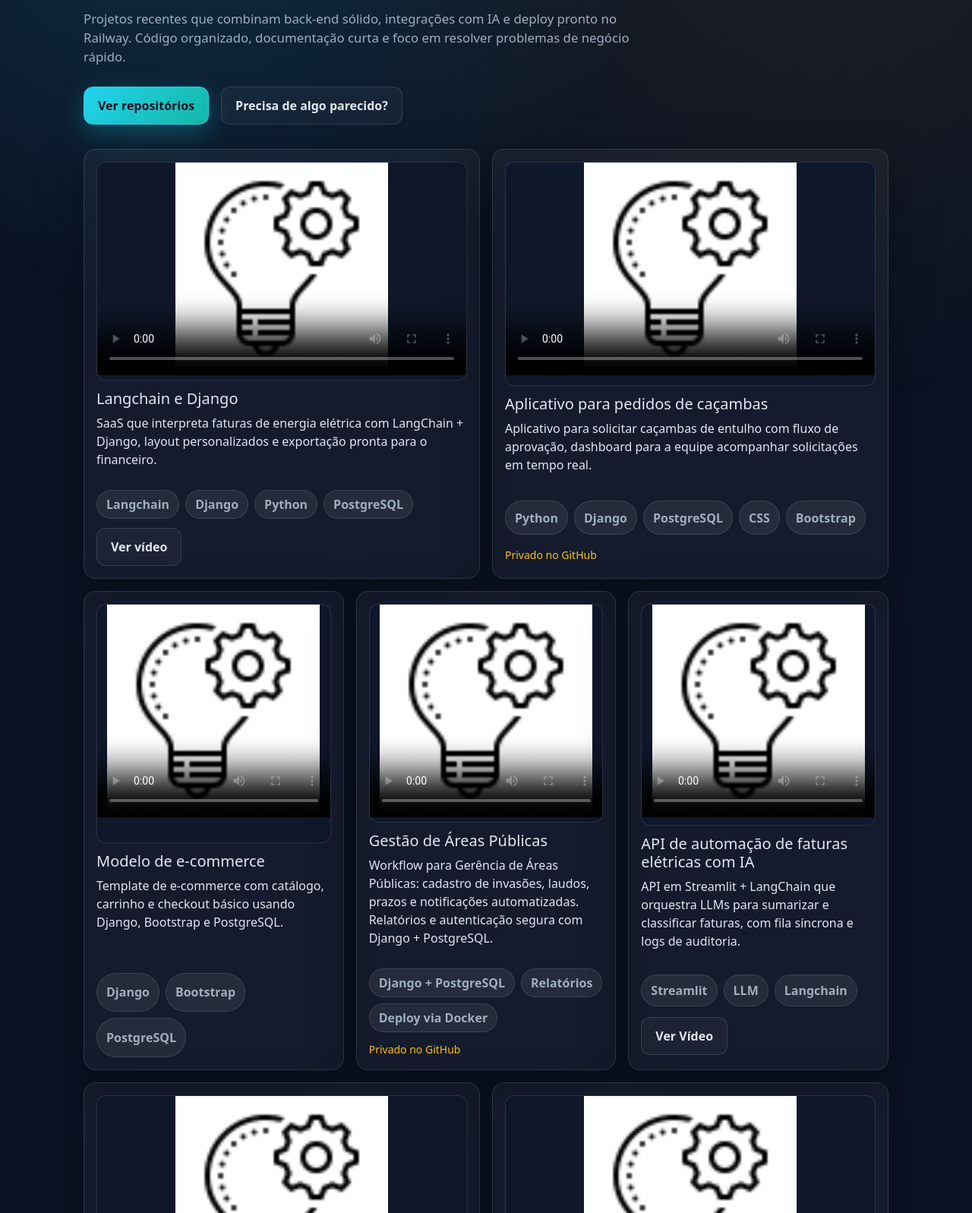
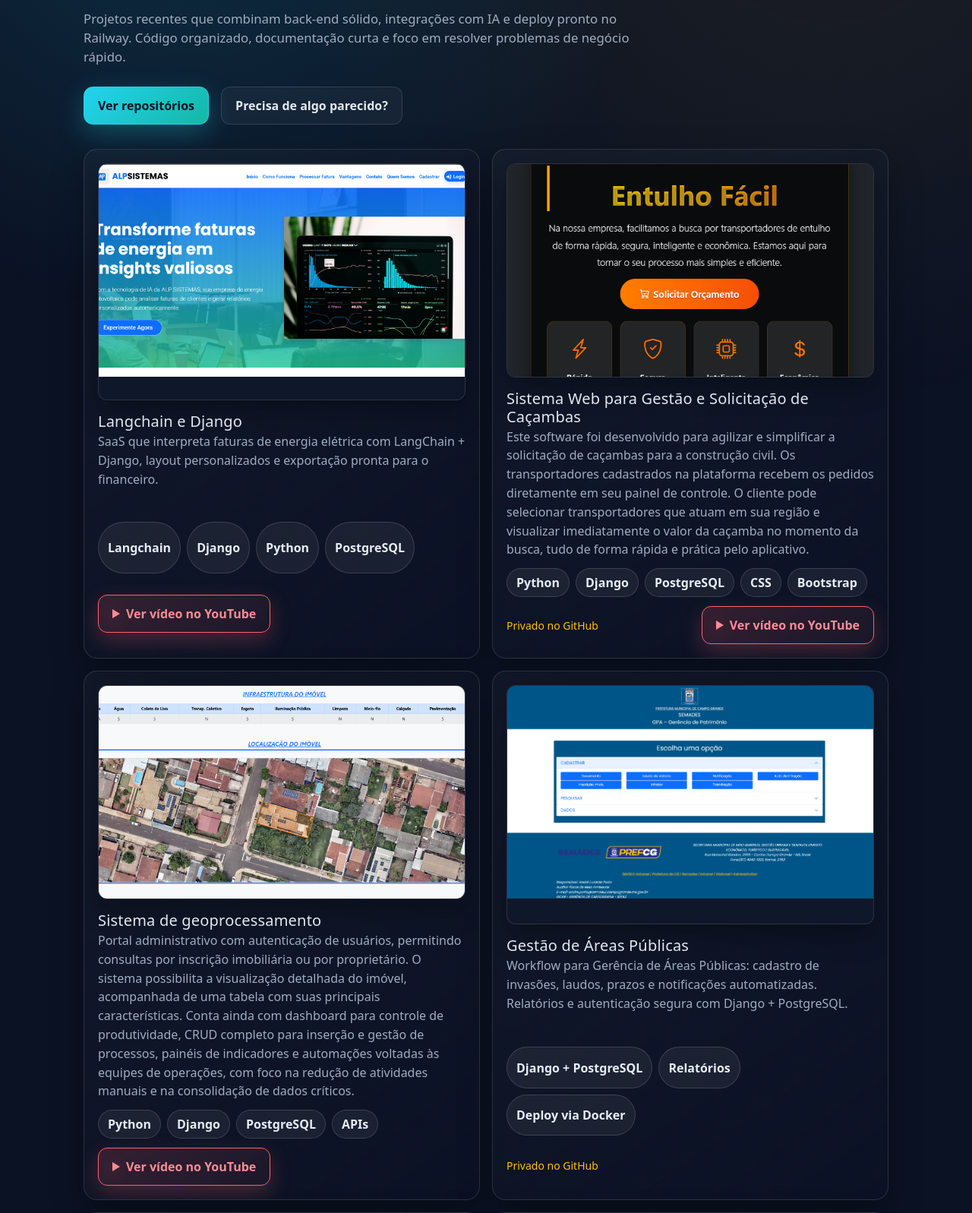
Before and after one commit to andreportol/my_portifolio, a Django app: page /projetos/ in a window 1280 px wide. Shown: the part 284-1881 px from the top of the page at 76% size. Run offline with Django 4.2, Linux system fonts and the light colour scheme.

Commit message:
Atualizando o template dos projetos.

```diff
--- a/core/static/css/site.css
+++ b/core/static/css/site.css
@@ -177,6 +177,33 @@ a:hover {
     color: var(--text);
 }
 
+.btn-ghost.btn-youtube {
+    border-color: #ff5f6d;
+    color: #ff8b95;
+    background: linear-gradient(135deg, rgba(255, 95, 109, 0.16), rgba(255, 95, 109, 0.06));
+    box-shadow: 0 10px 28px rgba(255, 95, 109, 0.25);
+    display: inline-flex;
+    align-items: center;
+    gap: 8px;
+}
+
+.btn-ghost.btn-youtube::before {
+    content: "";
+    width: 0;
+    height: 0;
+    border-top: 6px solid transparent;
+    border-bottom: 6px solid transparent;
+    border-left: 10px solid currentColor;
+    filter: drop-shadow(0 4px 10px rgba(255, 95, 109, 0.35));
+}
+
+.btn-ghost.btn-youtube:hover {
+    border-color: #ff7a85;
+    color: #ff9ba5;
+    transform: translateY(-1px) scale(1.01);
+    box-shadow: 0 16px 40px rgba(255, 95, 109, 0.32);
+}
+
 .chip-list {
     display: flex;
     flex-wrap: wrap;
@@ -329,13 +356,59 @@ a:hover {
 }
 
 .project-card {
-    background: var(--panel);
+    position: relative;
+    background: linear-gradient(145deg, rgba(255, 255, 255, 0.03), rgba(11, 18, 36, 0.92));
     border: 1px solid var(--border);
-    border-radius: 16px;
-    padding: 16px;
-    box-shadow: var(--shadow);
+    border-radius: 18px;
+    padding: 18px;
+    box-shadow: 0 18px 45px rgba(0, 0, 0, 0.32);
     display: grid;
     gap: 12px;
+    overflow: hidden;
+    transition: border-color 0.22s ease, transform 0.22s ease, box-shadow 0.22s ease;
+    isolation: isolate;
+}
+
+.project-card::before {
+    content: "";
+    position: absolute;
+    inset: -10%;
+    background: radial-gradient(circle at 20% 20%, rgba(34, 211, 238, 0.18), transparent 35%),
+        radial-gradient(circle at 80% 15%, rgba(251, 191, 36, 0.15), transparent 40%);
+    opacity: 0;
+    transition: opacity 0.25s ease;
+    pointer-events: none;
+    z-index: 0;
+    filter: blur(14px);
+}
+
+.project-card::after {
+    content: "";
+    position: absolute;
+    inset: 0;
+    border-radius: inherit;
+    border: 1px solid transparent;
+    background: linear-gradient(135deg, rgba(34, 211, 238, 0.35), rgba(251, 191, 36, 0.2));
+    opacity: 0;
+    transition: opacity 0.25s ease;
+    pointer-events: none;
+    z-index: 0;
+}
+
+.project-card > * {
+    position: relative;
+    z-index: 1;
+}
+
+.project-card:hover {
+    border-color: rgba(34, 211, 238, 0.4);
+    box-shadow: 0 26px 70px rgba(0, 0, 0, 0.38);
+    transform: translateY(-4px);
+}
+
+.project-card:hover::before,
+.project-card:hover::after {
+    opacity: 1;
 }
 
 .project-thumb {
@@ -343,6 +416,32 @@ a:hover {
     overflow: hidden;
     border: 1px solid var(--border);
     background: #0f172a;
+    box-shadow: 0 14px 36px rgba(0, 0, 0, 0.32);
+}
+
+.project-thumb img {
+    transition: transform 0.24s ease;
+}
+
+.project-card:hover .project-thumb img {
+    transform: scale(1.03);
+}
+
+.project-card h5 {
+    margin: 4px 0 2px;
+    letter-spacing: 0.01em;
+}
+
+.project-card p {
+    margin: 0;
+    color: var(--muted);
+    line-height: 1.55;
+}
+
+.project-card .pill {
+    border-color: rgba(255, 255, 255, 0.14);
+    background: rgba(255, 255, 255, 0.06);
+    color: #e5edf7;
 }
 
 .pill {
--- a/core/templates/projetos.html
+++ b/core/templates/projetos.html
@@ -16,14 +16,13 @@
         </div>
     </section>
 
-    <section class="row g-3">
+    <section class="row g-3 row-cols-1 row-cols-md-2">
         <div class="col-md-6">
             <div class="project-card h-100">
                 <div class="project-thumb">
-                    <video class="lazy-video" width="100%" height="280" controls preload="none" playsinline poster="{% static 'img/projeto-80-branco.png' %}">
-
-                        Seu navegador não suporta o elemento de vídeo.
-                    </video>
+                    <a href="https://www.youtube.com/watch?v=Epm26vg4MPg" target="_blank" rel="noopener noreferrer">
+                        <img src="{% static 'img/alpfaturas.png' %}" alt="Thumbnail do projeto Langchain e Django" class="img-fluid w-100" style="height: 280px; object-fit: cover;">
+                    </a>
                 </div>
                 <div>
                     <h5>Langchain e Django</h5>
@@ -36,21 +35,20 @@
                     <span class="pill">PostgreSQL</span>
                 </div>
                 <div class="d-flex justify-content-between align-items-center">
-                    <a href="https://www.youtube.com/watch?v=Epm26vg4MPg" class="btn-ghost" target="_blank" rel="noopener noreferrer">Ver vídeo</a>
+                    <a href="https://www.youtube.com/watch?v=Epm26vg4MPg" class="btn-ghost btn-youtube" target="_blank" rel="noopener noreferrer">Ver vídeo no YouTube</a>
                 </div>
             </div>
         </div>
         <div class="col-md-6">
             <div class="project-card h-100">
                 <div class="project-thumb">
-                    <video class="lazy-video" width="100%" height="280" controls preload="none" playsinline poster="{% static 'img/projeto-80-branco.png' %}">
-
-                        Seu navegador não suporta o elemento de vídeo.
-                    </video>
+                    <a href="https://youtu.be/U8554AlPTiE" target="_blank" rel="noopener noreferrer">
+                        <img src="{% static 'img/entulhofacil.png' %}" alt="Thumbnail do Sistema Web para Gestão e Solicitação de Caçambas" class="img-fluid w-100" style="height: 280px; object-fit: cover;">
+                    </a>
                 </div>
                 <div>
-                    <h5>Aplicativo para pedidos de caçambas</h5>
-                    <p>Aplicativo para solicitar caçambas de entulho com fluxo de aprovação, dashboard para a equipe acompanhar solicitações em tempo real.</p>
+                    <h5>Sistema Web para Gestão e Solicitação de Caçambas</h5>
+                    <p>Este software foi desenvolvido para agilizar e simplificar a solicitação de caçambas para a construção civil. Os transportadores cadastrados na plataforma recebem os pedidos diretamente em seu painel de controle. O cliente pode selecionar transportadores que atuam em sua região e visualizar imediatamente o valor da caçamba no momento da busca, tudo de forma rápida e prática pelo aplicativo.</p>
                 </div>
                 <div class="d-flex flex-wrap gap-2">
                     <span class="pill">Python</span>
@@ -59,37 +57,38 @@
                     <span class="pill">CSS</span>
                     <span class="pill">Bootstrap</span>
                 </div>
-                <div class="d-flex justify-content-between align-items-center">
-                    <small class="text-warning">Privado no GitHub</small>
+                <div class="d-flex flex-wrap justify-content-between align-items-center gap-2">
+                    <small class="text-warning mb-0">Privado no GitHub</small>
+                    <a href="https://youtu.be/U8554AlPTiE" class="btn-ghost btn-youtube" target="_blank" rel="noopener noreferrer">Ver vídeo no YouTube</a>
                 </div>
             </div>
         </div>
-        <div class="col-md-4">
+        <div class="col-md-6">
             <div class="project-card h-100">
                 <div class="project-thumb">
-                    <video class="lazy-video" width="100%" height="280" controls preload="none" playsinline poster="{% static 'img/projeto-80-branco.png' %}">
-
-                        Seu navegador não suporta o elemento de vídeo.
-                    </video>
+                    <a href="https://youtu.be/semades-demo" target="_blank" rel="noopener noreferrer">
+                        <img src="{% static 'img/projeto_sisei.png' %}" alt="Thumbnail do painel integrado SISEI" class="img-fluid w-100" style="height: 280px; object-fit: cover;">
+                    </a>
                 </div>
                 <div>
-                    <h5>Modelo de e-commerce</h5>
-                    <p>Template de e-commerce com catálogo, carrinho e checkout básico usando Django, Bootstrap e PostgreSQL.</p>
+                    <h5>Sistema de geoprocessamento</h5>
+                    <p>Portal administrativo com autenticação de usuários, permitindo consultas por inscrição imobiliária ou por proprietário. O sistema possibilita a visualização detalhada do imóvel, acompanhada de uma tabela com suas principais características. Conta ainda com dashboard para controle de produtividade, CRUD completo para inserção e gestão de processos, painéis de indicadores e automações voltadas às equipes de operações, com foco na redução de atividades manuais e na consolidação de dados críticos.</p>
                 </div>
                 <div class="d-flex flex-wrap gap-2">
+                    <span class="pill">Python</span>
                     <span class="pill">Django</span>
-                    <span class="pill">Bootstrap</span>
                     <span class="pill">PostgreSQL</span>
+                    <span class="pill">APIs</span>
+                </div>
+                <div class="d-flex justify-content-between align-items-center">
+                    <a href="https://youtu.be/semades-demo" class="btn-ghost btn-youtube" target="_blank" rel="noopener noreferrer">Ver vídeo no YouTube</a>
                 </div>
             </div>
         </div>
-        <div class="col-md-4">
+        <div class="col-md-6">
             <div class="project-card h-100">
                 <div class="project-thumb">
-                    <video class="lazy-video" width="100%" height="280" controls preload="none" playsinline poster="{% static 'img/projeto-80-branco.png' %}">
-
-                        Seu navegador não suporta o elemento de vídeo.
-                    </video>
+                    <img src="{% static 'img/semades.png' %}" alt="Thumbnail do projeto de Gestão de Áreas Públicas" class="img-fluid w-100" style="height: 280px; object-fit: cover;">
                 </div>
                 <div>
                     <h5>Gestão de Áreas Públicas</h5>
@@ -105,55 +104,10 @@
                 </div>
             </div>
         </div>
-        <div class="col-md-4">
+        <div class="col-md-6">
             <div class="project-card h-100">
                <div class="project-thumb">
-                    <video class="lazy-video" width="100%" height="280" controls preload="none" playsinline poster="{% static 'img/projeto-80-branco.png' %}">
-
-                        Seu navegador não suporta o elemento de vídeo.
-                    </video>
-                </div>
-                <div>
-                    <h5>API de automação de faturas elétricas com IA</h5>
-                    <p>API em Streamlit + LangChain que orquestra LLMs para sumarizar e classificar faturas, com fila síncrona e logs de auditoria.</p>
-                </div>
-                <div class="d-flex flex-wrap gap-2">
-                    <span class="pill">Streamlit</span>
-                    <span class="pill">LLM</span>
-                    <span class="pill">Langchain</span>
-                </div>
-                <div class="d-flex justify-content-between align-items-center">
-                    <a href="https://www.youtube.com/watch?v=be7E_3R8Uac" class="btn-ghost" target="_blank" rel="noopener noreferrer">Ver Vídeo</a>
-                </div>
-            </div>
-        </div>
-        <div class="col-md-6">
-            <div class="project-card h-100">
-                <div class="project-thumb">
-                    <video class="lazy-video" width="100%" height="280" controls preload="none" playsinline poster="{% static 'img/projeto-80-branco.png' %}">
-
-                        Seu navegador não suporta o elemento de vídeo.
-                    </video>
-                </div>
-                <div>
-                    <h5>Projeto iniciado em 2023 usando técnicas de geoprocessamento</h5>
-                    <p>Prova de conceito de geoprocessamento com GeoServer, GeoDjango e PostGIS, incluindo mapas temáticos e geocodificação.</p>
-                </div>
-                <div class="d-flex flex-wrap gap-2">
-                    <span class="pill">Python</span>
-                    <span class="pill">GeoDjango</span>
-                    <span class="pill">Postgis</span>
-                    <span class="pill">GeoServer</span>
-                </div>
-            </div>
-        </div>
-        <div class="col-md-6">
-            <div class="project-card h-100">
-                <div class="project-thumb">
-                    <video class="lazy-video" width="100%" height="280" controls preload="none" playsinline poster="{% static 'img/projeto-80-branco.png' %}">
-
-                        Seu navegador não suporta o elemento de vídeo.
-                    </video>
+                    <img src="{% static 'img/projeto-80-branco.png' %}" alt="Thumbnail do Aplicativo para controle de estoque usando técnicas de IA" class="img-fluid w-100" style="height: 280px; object-fit: cover;">
                 </div>
                 <div>
                     <h5>Aplicativo para controle de estoque usando técnicas de IA</h5>
@@ -168,37 +122,69 @@
                 </div>
             </div>
         </div>
+        <div class="col-md-6">
+            <div class="project-card h-100">
+               <div class="project-thumb">
+                    <a href="https://www.youtube.com/watch?v=be7E_3R8Uac" target="_blank" rel="noopener noreferrer">
+                        <img src="{% static 'img/projetoboeira.png' %}" alt="Thumbnail da API de automação de faturas elétricas com IA" class="img-fluid w-100" style="height: 280px; object-fit: cover;">
+                    </a>
+                </div>
+                <div>
+                    <h5>API de automação de faturas elétricas com IA</h5>
+                    <p>API em Streamlit + LangChain que orquestra LLMs para sumarizar e classificar faturas, com fila síncrona e logs de auditoria.</p>
+                </div>
+                <div class="d-flex flex-wrap gap-2">
+                    <span class="pill">Streamlit</span>
+                    <span class="pill">LLM</span>
+                    <span class="pill">Langchain</span>
+                </div>
+                <div class="d-flex justify-content-between align-items-center">
+                    <a href="https://www.youtube.com/watch?v=be7E_3R8Uac" class="btn-ghost btn-youtube" target="_blank" rel="noopener noreferrer">Ver vídeo no YouTube</a>
+                </div>
+            </div>
+        </div>
+        <div class="col-md-6">
+            <div class="project-card h-100">
+                <div class="project-thumb">
+                    <a href="https://youtu.be/HhSvcVWCDTQ" target="_blank" rel="noopener noreferrer">
+                        <img src="{% static 'img/videoGeo.png' %}" alt="Thumbnail do projeto de geoprocessamento" class="img-fluid w-100" style="height: 280px; object-fit: cover;">
+                    </a>
+                </div>
+                <div>
+                    <h5>Projeto iniciado em 2023 usando técnicas de geoprocessamento</h5>
+                    <p>Prova de conceito de geoprocessamento com GeoServer, GeoDjango e PostGIS, incluindo mapas temáticos e geocodificação.</p>
+                </div>
+                <div class="d-flex flex-wrap gap-2">
+                    <span class="pill">Python</span>
+                    <span class="pill">GeoDjango</span>
+                    <span class="pill">Postgis</span>
+                    <span class="pill">GeoServer</span>
+                </div>
+                <div class="d-flex justify-content-between align-items-center">
+                    <a href="https://youtu.be/HhSvcVWCDTQ" class="btn-ghost btn-youtube" target="_blank" rel="noopener noreferrer">Ver vídeo no YouTube</a>
+                </div>
+            </div>
+        </div>
+        <div class="col-md-6">
+            <div class="project-card h-100">
+                <div class="project-thumb">
+                    <a href="https://youtu.be/6er2DNTlPts" target="_blank" rel="noopener noreferrer">
+                        <img src="{% static 'img/ecommerce.png' %}" alt="Thumbnail do Modelo de e-commerce" class="img-fluid w-100" style="height: 280px; object-fit: cover;">
+                    </a>
+                </div>
+                <div>
+                    <h5>Modelo de e-commerce</h5>
+                    <p>Site de e-commerce desenvolvido para simular uma farmácia online, contando com catálogo de produtos, carrinho de compras e checkout básico. A aplicação permite adicionar e remover itens do carrinho e foi construída utilizando Django, Bootstrap e PostgreSQL.</p>
+                </div>
+                <div class="d-flex flex-wrap gap-2">
+                    <span class="pill">Django</span>
+                    <span class="pill">Bootstrap</span>
+                    <span class="pill">PostgreSQL</span>
+                </div>
+                <div class="d-flex justify-content-between align-items-center">
+                    <a href="https://youtu.be/6er2DNTlPts" class="btn-ghost btn-youtube" target="_blank" rel="noopener noreferrer">Ver vídeo no YouTube</a>
+                </div>
+            </div>
+        </div>
     </section>
-    <script>
-        // Carrega os vídeos apenas quando entram na área visível para melhorar a performance
-        document.addEventListener('DOMContentLoaded', function () {
-            const lazyVideos = document.querySelectorAll('video.lazy-video');
-            if (!lazyVideos.length) {
-                return;
-            }
-
-            const loadVideo = (video) => {
-                const sources = video.querySelectorAll('source[data-src]');
-                sources.forEach((source) => {
-                    source.src = source.dataset.src;
-                });
-                video.load();
-            };
-
-            if ('IntersectionObserver' in window) {
-                const observer = new IntersectionObserver((entries, obs) => {
-                    entries.forEach((entry) => {
-                        if (entry.isIntersecting) {
-                            loadVideo(entry.target);
-                            obs.unobserve(entry.target);
-                        }
-                    });
-                }, { rootMargin: '200px 0px' });
-
-                lazyVideos.forEach((video) => observer.observe(video));
-            } else {
-                lazyVideos.forEach(loadVideo);
-            }
-        });
-    </script>
 {% endblock %}
```
Also changed, not shown: core/static/img/alpfaturas.png (added), core/static/img/ecommerce.png (added), core/static/img/entulhofacil.png (added), core/static/img/projeto_sisei.png (added), core/static/img/projetoboeira.png (added), core/static/img/semades.png (added), 1 other file.
